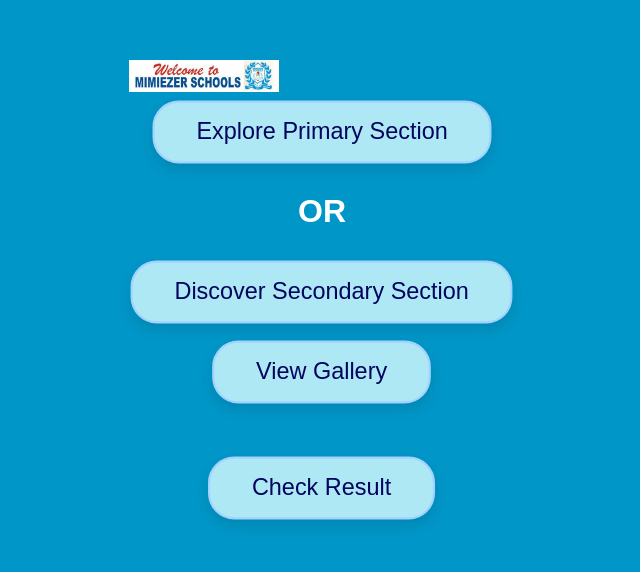
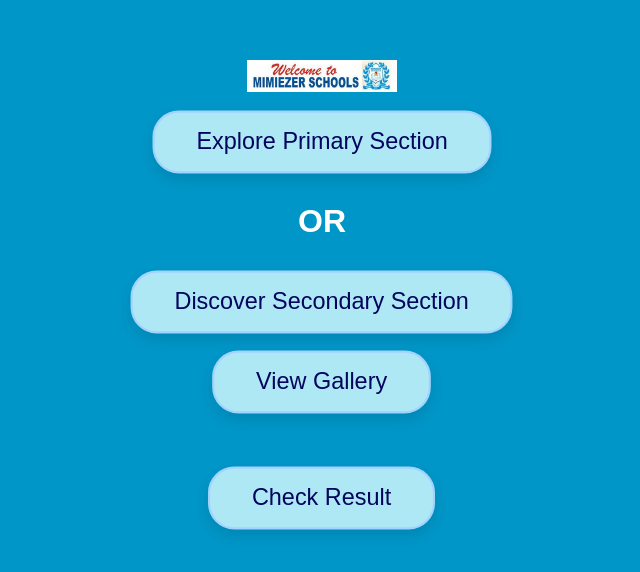
Before and after one commit to Mikey01-ui/Mim, a plain HTML site: page index.html in a window 1280 px wide. Shown: the part 106-678 px from the top of the page, without its empty margins (318-958 px from the left). Drawn offline with Linux system fonts and the light colour scheme.

Commit message:
Update index.html

```diff
--- a/index.html
+++ b/index.html
@@ -24,10 +24,7 @@
 
     img {
       width: 150px;
-      margin: 10
-html
-Copy code
-      px auto;
+      margin: 10px auto;
       display: block;
     }
 
```
